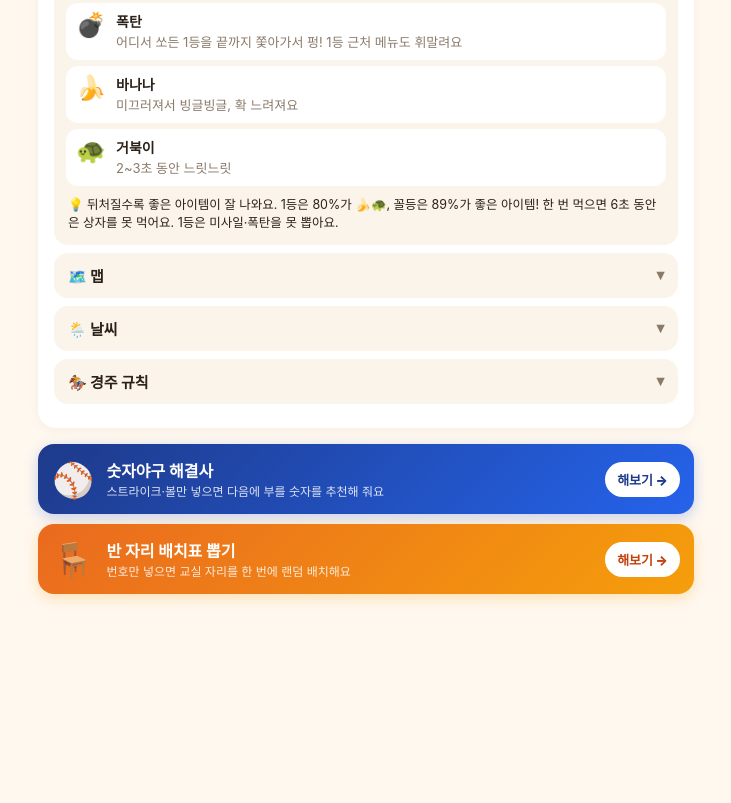
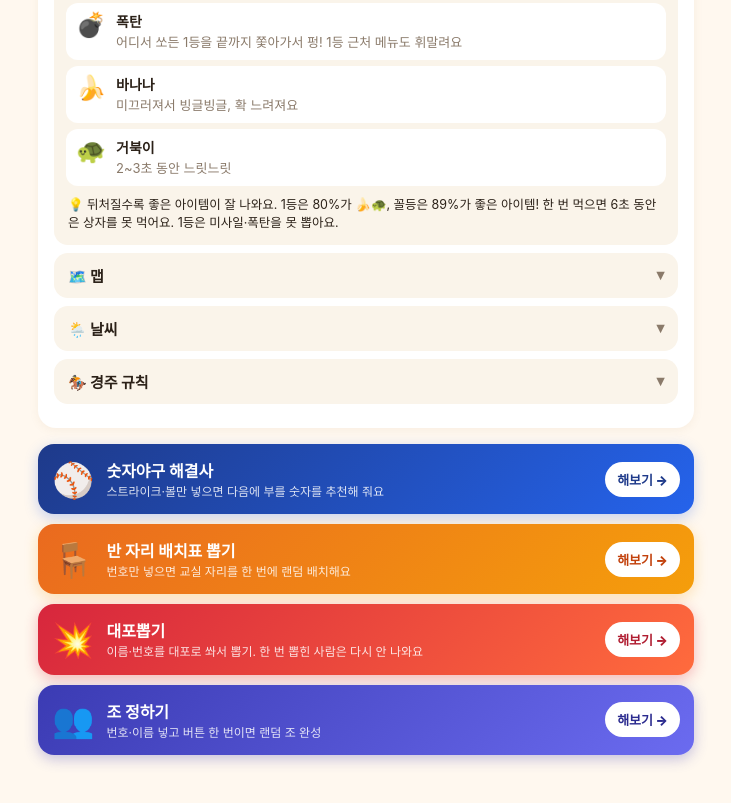
Before and after one commit to angloveKR/menu-race, a plain HTML site: page index.html in a window 1280 px wide. Shown: the part 2863-3666 px from the top of the page, without its empty margins (274-1005 px from the left). Drawn offline with Linux system fonts and the light colour scheme.

Commit message:
대포뽑기·조 정하기 배너 추가

```diff
--- a/index.html
+++ b/index.html
@@ -470,6 +470,18 @@ body.mobile .ri .gap{font-size:10px}
     <span class="pe">🪑</span>
     <span class="pt"><b>반 자리 배치표 뽑기</b><small>번호만 넣으면 교실 자리를 한 번에 랜덤 배치해요</small></span>
     <span class="pg" style="color:#c2410c">해보기 →</span>
+  </a>
+
+  <a class="promo" href="https://anglovekr.github.io/cannon-draw/" target="_blank" rel="noopener" style="margin-top:10px;background:linear-gradient(135deg,#d7263d,#ff6b3d);box-shadow:0 4px 14px rgba(215,38,61,.3)">
+    <span class="pe">💥</span>
+    <span class="pt"><b>대포뽑기</b><small>이름·번호를 대포로 쏴서 뽑기. 한 번 뽑힌 사람은 다시 안 나와요</small></span>
+    <span class="pg" style="color:#b01d31">해보기 →</span>
+  </a>
+
+  <a class="promo" href="https://anglovekr.github.io/team-maker/" target="_blank" rel="noopener" style="margin-top:10px;background:linear-gradient(135deg,#3b3bb3,#6b6bf0);box-shadow:0 4px 14px rgba(59,59,179,.3)">
+    <span class="pe">👥</span>
+    <span class="pt"><b>조 정하기</b><small>번호·이름 넣고 버튼 한 번이면 랜덤 조 완성</small></span>
+    <span class="pg" style="color:#2b2b8f">해보기 →</span>
   </a>
 </main>
 
```
